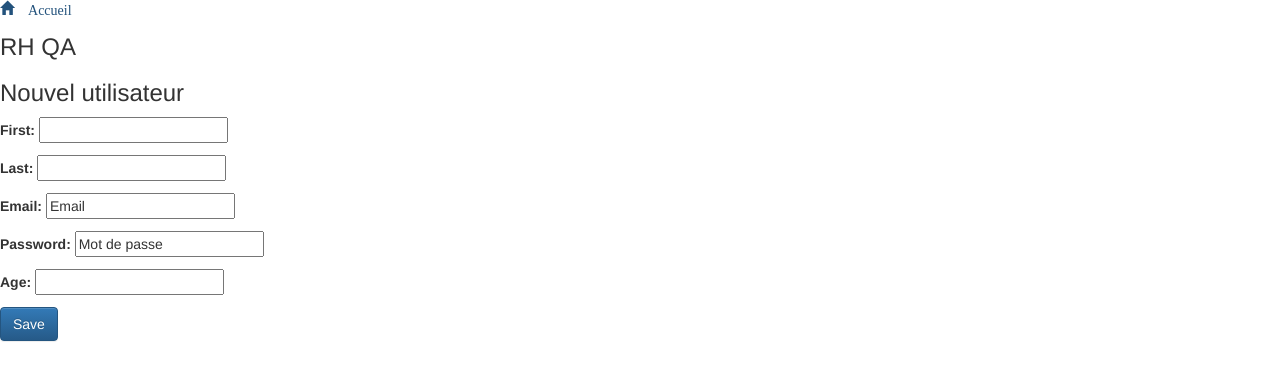
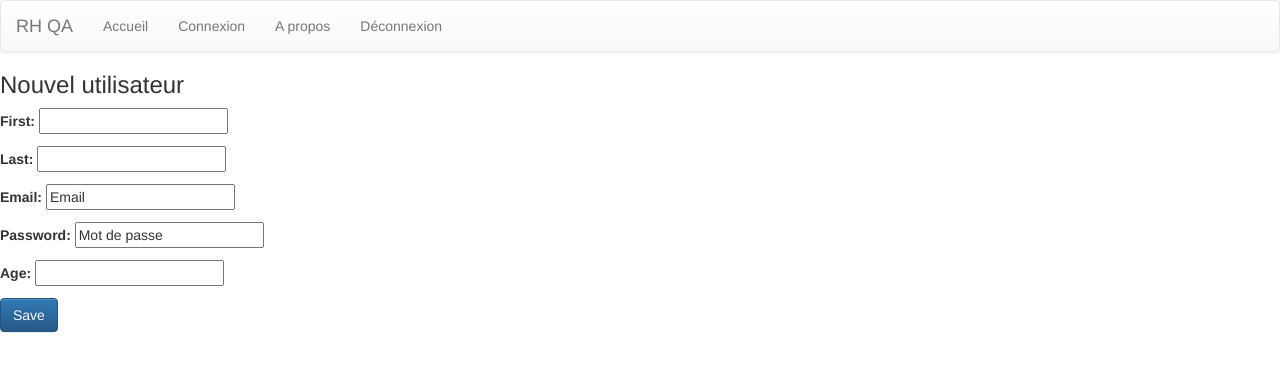
Before and after one commit to mourkeita/django-rh, a Django app: page /newuser in a window 1280 px wide. Shown: the top 381 px of the page. Run offline with Django 3.2, Linux system fonts and the light colour scheme; some libraries are stand-ins or nearby versions.

Commit message:
Add menu nav bar

```diff
--- a/rh/qa/templates/base.html
+++ b/rh/qa/templates/base.html
@@ -7,13 +7,21 @@
 
 </head>
 <body>
-	<div>
-		<a href="/login">
-			<span  class='glyphicon glyphicon-home'> Accueil
-		</a>
-		</span>
-		<h3>RH QA</h3>
-	</div>
+	<nav class="navbar navbar-default" style="position:relative;">
+  		<div class="container-fluid">
+  			<div class="navbar-header">
+  				 <a class="navbar-brand" href="#">RH QA</a>
+  			</div>
+
+    		<ul class="nav navbar-nav">
+    			<li><a href="/login">Accueil</a></li>
+    			<li><a href="/login">Connexion</li></a>
+    			<li><a href="/login">A propos</li></a>
+    			<li><a href="/login">Déconnexion</li></a>
+    		</ul>
+  		</div>
+	</nav>
+
 {% block content %}
 {% endblock %}
 </body>
--- a/rh/qa/views.py
+++ b/rh/qa/views.py
@@ -14,7 +14,7 @@ from django.http import HttpResponse
 
 
 def index(request):
-    return HttpResponse("<h3>Hello, world. Welcome to QA app.</h3><p><h4>C'est quoi les objectifs de la QA ? </h4>")
+    return HttpResponse("<h3>Hello, world. Welcome to RH QA app.</h3><p><h4>C'est quoi les objectifs de la QA ? </h4>")
 
 def listUsers(request):
     users = Qa.objects.all().order_by('id')
```
